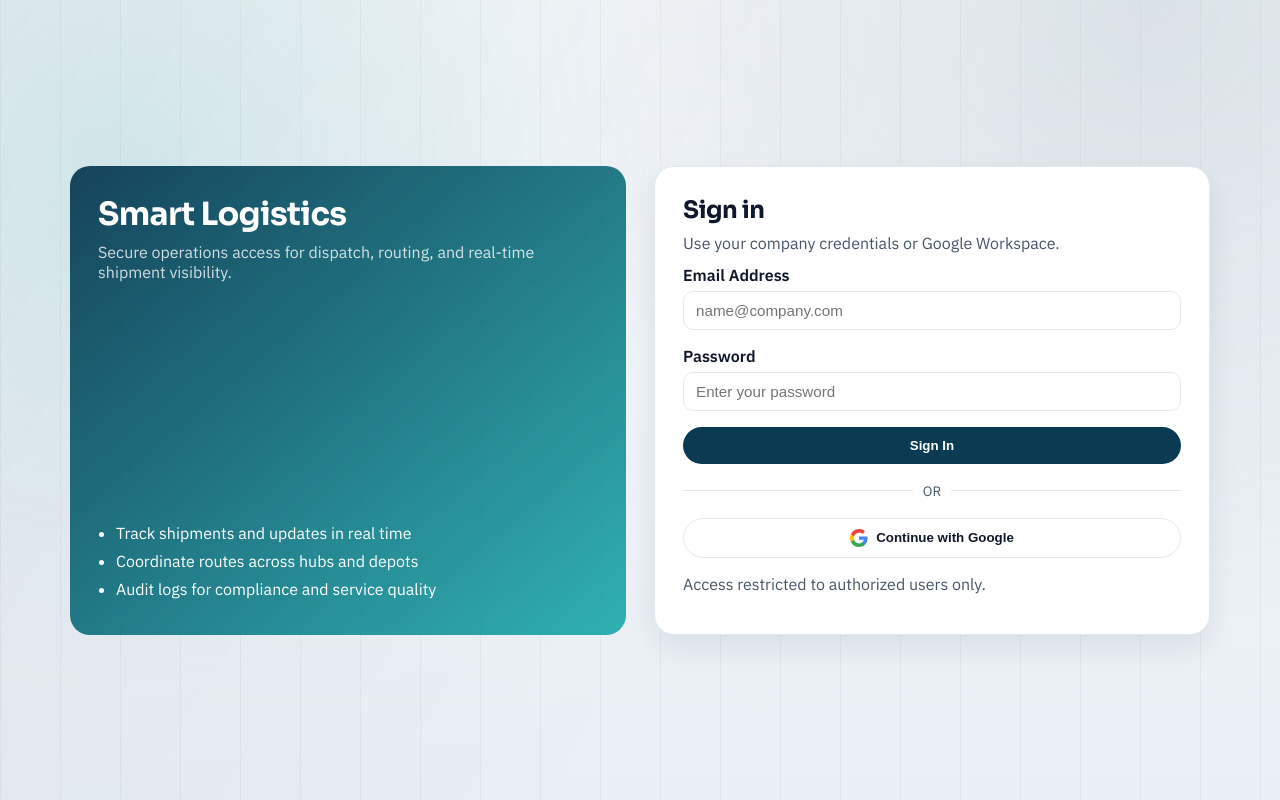
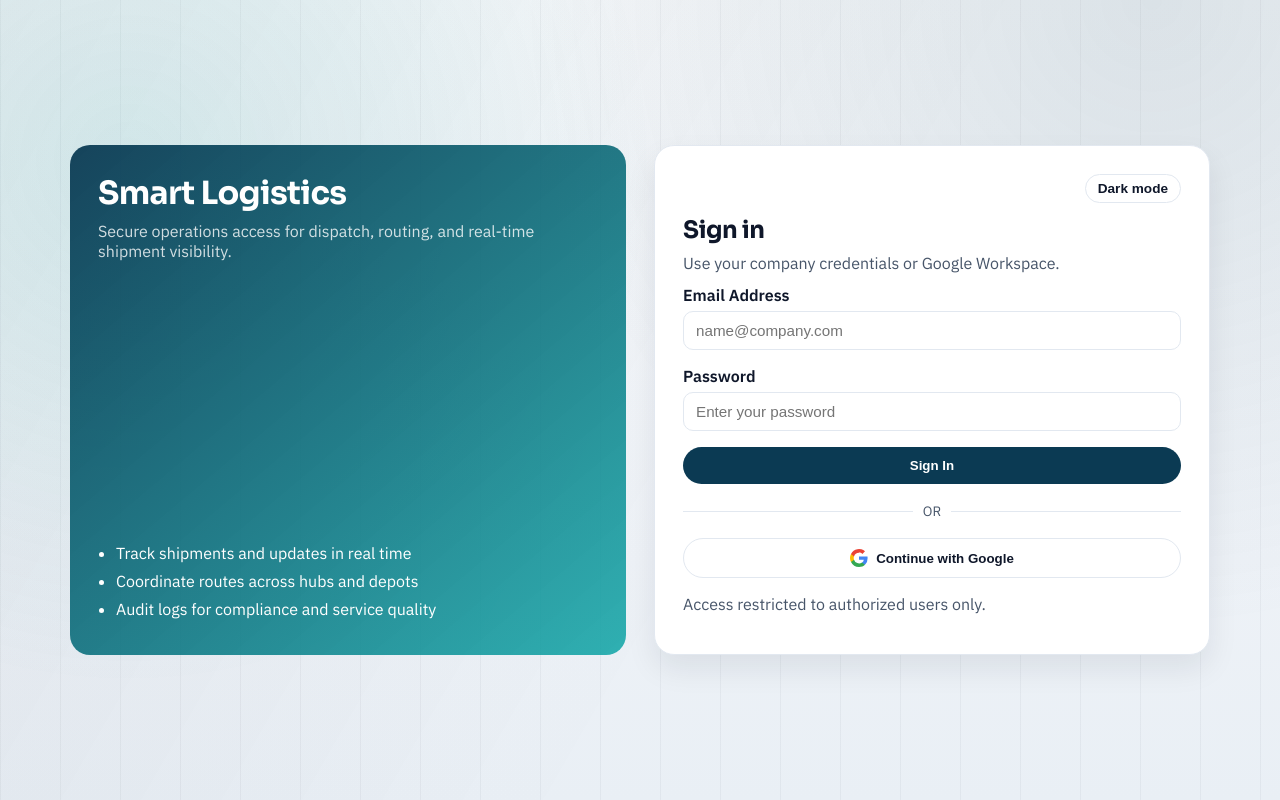
Before and after one commit to TheBigScped/SD-Logistics-Dashboard, a Flask app: page /login in a window 1280 px wide. Run offline with Flask 3, Linux system fonts and the light colour scheme; some libraries are stand-ins or nearby versions.

Commit message:
Add dark/light mode toggle for improved user experience

```diff
--- a/app/templates/base.html
+++ b/app/templates/base.html
@@ -18,6 +18,28 @@
             --surface-2: #f8fafc;
             --border: #e2e8f0;
             --shadow: 0 14px 30px rgba(15, 23, 42, 0.08);
+            --page-bg: linear-gradient(180deg, #f8fafc 0%, #eef2f7 70%, #e9eff5 100%);
+            --table-head: #f1f5f9;
+            --table-row-hover: #f8fafc;
+            --code-bg: #f1f5f9;
+            --topbar-bg: rgba(255, 255, 255, 0.88);
+        }
+
+        :root[data-theme="dark"] {
+            --ink: #e2e8f0;
+            --muted: #94a3b8;
+            --brand: #38bdf8;
+            --brand-2: #14b8a6;
+            --accent: #fbbf24;
+            --surface: #0f172a;
+            --surface-2: #111827;
+            --border: #334155;
+            --shadow: 0 18px 36px rgba(2, 6, 23, 0.35);
+            --page-bg: linear-gradient(180deg, #0b1120 0%, #0f172a 60%, #111827 100%);
+            --table-head: #1f2937;
+            --table-row-hover: #111827;
+            --code-bg: #1f2937;
+            --topbar-bg: rgba(15, 23, 42, 0.92);
         }
 
         * {
@@ -235,6 +257,10 @@
             transition: transform 0.15s ease, box-shadow 0.2s ease, background 0.2s ease;
         }
 
+        .btn-compact {
+            width: auto;
+        }
+
         .btn:hover {
             transform: translateY(-1px);
             box-shadow: 0 10px 18px rgba(15, 23, 42, 0.12);
@@ -457,6 +527,10 @@
 
         .auth .auth-panel .btn {
             width: 100%;
+        }
+
+        .auth .auth-panel .btn-compact {
+            width: auto;
         }
 
         .auth-list {
@@ -535,6 +609,7 @@
                 <a href="/status">Status</a>
                 <a href="/about">About</a>
                 <a href="/logout" class="nav-logout">Logout</a>
+                <button type="button" class="btn btn-outline btn-sm theme-toggle">Dark mode</button>
             </nav>
         </div>
     </header>
@@ -553,6 +628,47 @@
         </div>
     </footer>
 
+    <script>
+        (function() {
+            const root = document.documentElement;
+            const saved = localStorage.getItem('theme');
+            const prefersDark = window.matchMedia && window.matchMedia('(prefers-color-scheme: dark)').matches;
+            const initialTheme = saved || (prefersDark ? 'dark' : 'light');
+
+            root.setAttribute('data-theme', initialTheme);
+
+            function labelFor(theme) {
+                return theme === 'dark' ? 'Light mode' : 'Dark mode';
+            }
+
+            document.addEventListener('DOMContentLoaded', function() {
+                const toggles = document.querySelectorAll('.theme-toggle');
+                if (!toggles.length) {
+                    return;
+                }
+
+                function syncLabels(theme) {
+                    toggles.forEach((toggle) => {
+                        toggle.textContent = labelFor(theme);
+                        toggle.setAttribute('aria-pressed', theme === 'dark' ? 'true' : 'false');
+                    });
+                }
+
+                syncLabels(initialTheme);
+
+                toggles.forEach((toggle) => {
+                    toggle.addEventListener('click', function() {
+                        const current = root.getAttribute('data-theme') || 'light';
+                        const next = current === 'dark' ? 'light' : 'dark';
+                        root.setAttribute('data-theme', next);
+                        localStorage.setItem('theme', next);
+                        syncLabels(next);
+                    });
+                });
+            });
+        })();
+    </script>
+
     {% block body_scripts %}{% endblock %}
 </body>
 </html>
--- a/app/templates/login.html
+++ b/app/templates/login.html
@@ -16,6 +16,9 @@
     </div>
 
     <div class="auth-panel">
+        <div style="display: flex; justify-content: flex-end; margin-bottom: 12px;">
+            <button type="button" class="btn btn-outline btn-sm btn-compact theme-toggle">Dark mode</button>
+        </div>
         <h2>Sign in</h2>
         <p class="muted">Use your company credentials or Google Workspace.</p>
 
```
Also changed, not shown: other parts of app/templates/base.html (+50 -6 lines).
